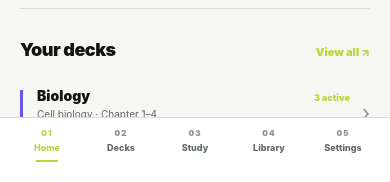
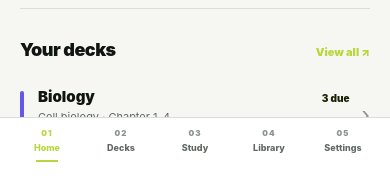
Before and after one commit to geojoshuaaquino-source/QuickReview, a React Native app: screen / in a window 390 px wide. Shown: the part 659-841 px from the top of the page. Built offline with nearby package versions, Linux system fonts and the light colour scheme.

Commit message:
Refine shared components for accessibility, touch targets, and study-focused hierarchy

```diff
--- a/src/presentation/components.tsx
+++ b/src/presentation/components.tsx
@@ -1,16 +1,19 @@
 import React from 'react';
-import {Pressable,StyleSheet,Text,TextInput,View} from 'react-native';
-import {Deck} from '../domain/models';
-import {theme as T} from './theme';
+import { Pressable, StyleSheet, Text, TextInput, View } from 'react-native';
+import { Deck } from '../domain/models';
+import { theme as T } from './theme';
+
+type ButtonProps={label:string;onPress?:()=>void;secondary?:boolean;disabled?:boolean};
 
 const s=StyleSheet.create({
- header:{marginBottom:30},title:{fontSize:32,lineHeight:36,fontWeight:'900',letterSpacing:-1.4,color:T.colors.ink},subtitle:{fontSize:12,lineHeight:18,color:T.colors.muted,marginTop:7,maxWidth:310},
- button:{minHeight:50,borderRadius:10,backgroundColor:T.colors.accent,paddingHorizontal:16,flexDirection:'row',alignItems:'center',justifyContent:'space-between'},secondary:{backgroundColor:T.colors.surface,borderWidth:1,borderColor:T.colors.line},buttonText:{fontSize:13,fontWeight:'900',color:T.colors.white},secondaryText:{color:T.colors.ink},arrow:{fontSize:18,color:T.colors.white},pressed:{opacity:.68},
- deck:{paddingVertical:17,flexDirection:'row',alignItems:'center',borderBottomWidth:1,borderColor:T.colors.line},mark:{width:3,height:46,marginRight:14},deckBody:{flex:1},row:{flexDirection:'row',justifyContent:'space-between',alignItems:'baseline'},deckName:{fontSize:14,fontWeight:'900',color:T.colors.ink,flexShrink:1},due:{fontSize:9,fontWeight:'900',color:T.colors.accent,marginLeft:10},deckSub:{fontSize:10,color:T.colors.muted,marginTop:4},metaRow:{flexDirection:'row',alignItems:'center',marginTop:8},meta:{fontSize:8,color:T.colors.faint},dot:{fontSize:8,color:T.colors.faint,marginHorizontal:6},chevron:{fontSize:21,color:T.colors.faint,marginLeft:12},
- label:{fontSize:9,fontWeight:'900',letterSpacing:1.2,color:T.colors.muted,marginTop:16,marginBottom:7},field:{minHeight:50,borderWidth:1,borderColor:T.colors.line,borderRadius:9,backgroundColor:T.colors.surface,paddingHorizontal:13,color:T.colors.ink,fontSize:14},area:{minHeight:105,paddingTop:13,textAlignVertical:'top'}
+ header:{marginBottom:T.space.huge},title:{fontSize:T.typography.display,lineHeight:38,fontWeight:'900',letterSpacing:-1.7,color:T.colors.ink},subtitle:{fontSize:T.typography.meta,lineHeight:18,color:T.colors.muted,marginTop:8,maxWidth:330},
+ button:{minHeight:52,borderRadius:T.radius.md,backgroundColor:T.colors.accent,paddingHorizontal:17,flexDirection:'row',alignItems:'center',justifyContent:'space-between'},secondary:{backgroundColor:T.colors.surface,borderWidth:1,borderColor:T.colors.line},buttonText:{fontSize:13,fontWeight:'900',color:T.colors.accentInk},secondaryText:{color:T.colors.ink},arrow:{fontSize:19,color:T.colors.accentInk},pressed:{opacity:.72,transform:[{scale:.985}]},disabled:{opacity:.38},
+ deck:{paddingVertical:17,flexDirection:'row',alignItems:'center',borderBottomWidth:1,borderColor:T.colors.line,minHeight:76},mark:{width:4,height:48,borderRadius:2,marginRight:14},deckBody:{flex:1},row:{flexDirection:'row',justifyContent:'space-between',alignItems:'baseline'},deckName:{fontSize:15,fontWeight:'900',color:T.colors.ink,flexShrink:1},due:{fontSize:10,fontWeight:'900',color:T.colors.accentInk,marginLeft:10},deckSub:{fontSize:11,color:T.colors.muted,marginTop:4},metaRow:{flexDirection:'row',alignItems:'center',marginTop:8},meta:{fontSize:9,color:T.colors.faint},dot:{fontSize:9,color:T.colors.faint,marginHorizontal:6},chevron:{fontSize:22,color:T.colors.faint,marginLeft:12},
+ label:{fontSize:9,fontWeight:'900',letterSpacing:1.25,color:T.colors.muted,marginTop:16,marginBottom:7},field:{minHeight:52,borderWidth:1,borderColor:T.colors.line,borderRadius:T.radius.sm,backgroundColor:T.colors.surface,paddingHorizontal:13,color:T.colors.ink,fontSize:14},area:{minHeight:112,paddingTop:13,textAlignVertical:'top'}
 });
-export function Button({label,onPress,secondary=false}:{label:string;onPress?:()=>void;secondary?:boolean}){return <Pressable accessibilityRole="button" onPress={onPress} style={({pressed})=>[s.button,secondary&&s.secondary,pressed&&s.pressed]}><Text style={[s.buttonText,secondary&&s.secondaryText]}>{label}</Text>{!secondary&&<Text style={s.arrow}>→</Text>}</Pressable>}
+
+export function Button({label,onPress,secondary=false,disabled=false}:ButtonProps){return <Pressable accessibilityRole="button" accessibilityState={{disabled}} disabled={disabled} onPress={onPress} style={({pressed})=>[s.button,secondary&&s.secondary,disabled&&s.disabled,pressed&&s.pressed]}><Text style={[s.buttonText,secondary&&s.secondaryText]}>{label}</Text>{!secondary&&<Text style={s.arrow}>→</Text>}</Pressable>}
 export function Header({title,subtitle}:{title:string;subtitle?:string}){return <View style={s.header}><Text style={s.title}>{title}</Text>{subtitle&&<Text style={s.subtitle}>{subtitle}</Text>}</View>}
-export function DeckRow({deck,onPress}:{deck:Deck;onPress:()=>void}){const active=deck.cards.filter(c=>!c.suspended).length;return <Pressable accessibilityRole="button" onPress={onPress} style={({pressed})=>[s.deck,pressed&&s.pressed]}><View style={[s.mark,{backgroundColor:deck.accent}]}/><View style={s.deckBody}><View style={s.row}><Text style={s.deckName} numberOfLines={1}>{deck.name}</Text><Text style={s.due}>{active} active</Text></View><Text style={s.deckSub}>{deck.subject}</Text><View style={s.metaRow}><Text style={s.meta}>{deck.cards.length} total</Text><Text style={s.dot}>·</Text><Text style={s.meta}>{deck.cards.length-active} suspended</Text></View></View><Text style={s.chevron}>›</Text></Pressable>}
-export function Field({label,value,onChangeText,placeholder,multiline=false}:{label:string;value:string;onChangeText:(v:string)=>void;placeholder:string;multiline?:boolean}){return <View><Text style={s.label}>{label}</Text><TextInput value={value} onChangeText={onChangeText} placeholder={placeholder} placeholderTextColor={T.colors.faint} multiline={multiline} style={[s.field,multiline&&s.area]}/></View>}
+export function DeckRow({deck,onPress}:{deck:Deck;onPress:()=>void}){const active=deck.cards.filter(c=>!c.suspended).length;const due=deck.cards.filter(c=>!c.suspended&&(!c.dueAt||new Date(c.dueAt).getTime()<=Date.now())).length;return <Pressable accessibilityRole="button" accessibilityLabel={`${deck.name}, ${active} active cards`} onPress={onPress} style={({pressed})=>[s.deck,pressed&&s.pressed]}><View style={[s.mark,{backgroundColor:deck.accent||T.colors.accent}]}/><View style={s.deckBody}><View style={s.row}><Text style={s.deckName} numberOfLines={1}>{deck.name}</Text><Text style={s.due}>{due} due</Text></View><Text style={s.deckSub}>{deck.subject}</Text><View style={s.metaRow}><Text style={s.meta}>{active} active</Text><Text style={s.dot}>·</Text><Text style={s.meta}>{deck.cards.length} total</Text></View></View><Text style={s.chevron}>›</Text></Pressable>}
+export function Field({label,value,onChangeText,placeholder,multiline=false}:{label:string;value:string;onChangeText:(v:string)=>void;placeholder:string;multiline?:boolean}){return <View><Text style={s.label}>{label}</Text><TextInput value={value} onChangeText={onChangeText} placeholder={placeholder} placeholderTextColor={T.colors.faint} multiline={multiline} accessibilityLabel={label} style={[s.field,multiline&&s.area]}/></View>}
 export const styles=s;
```
